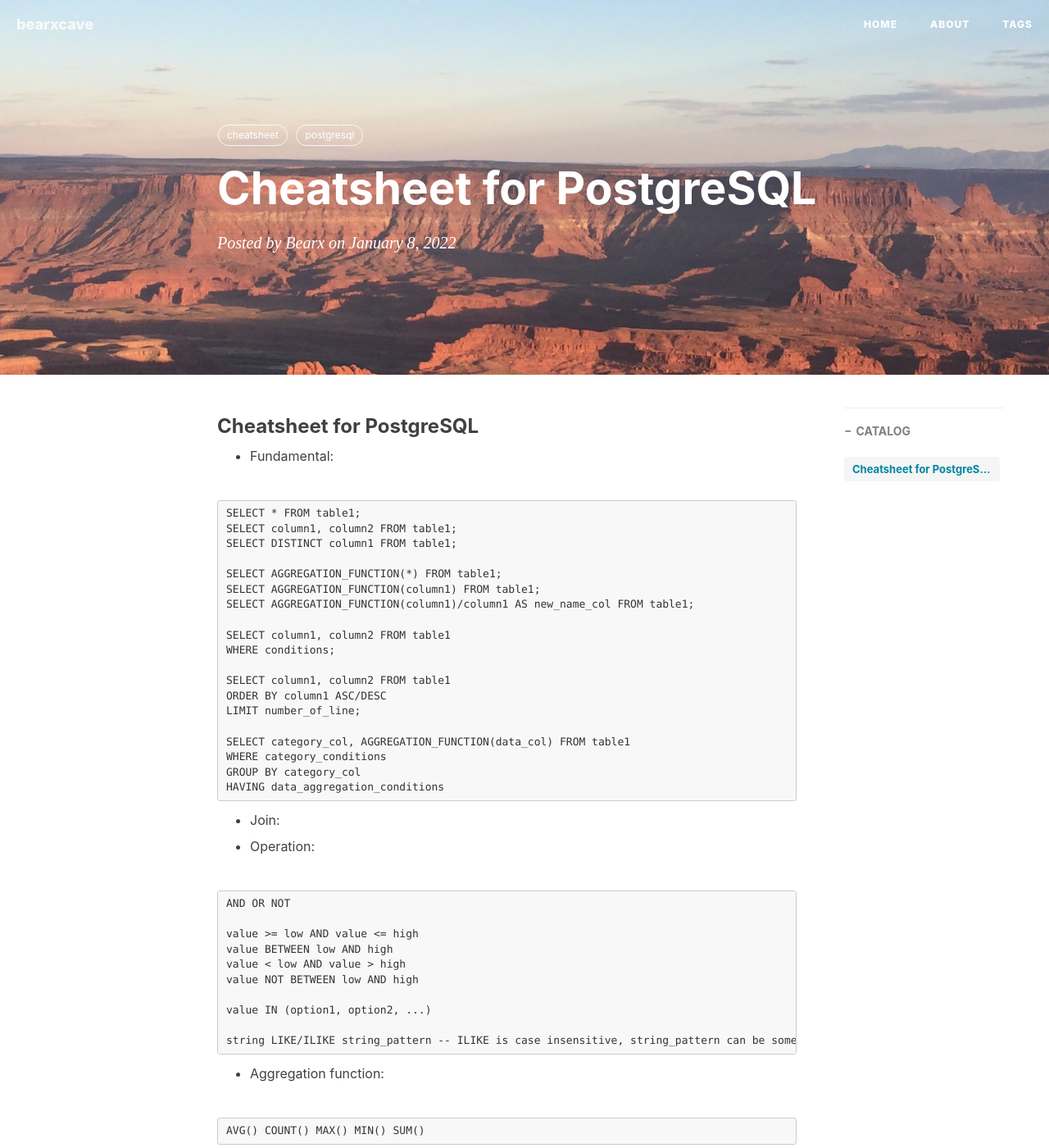
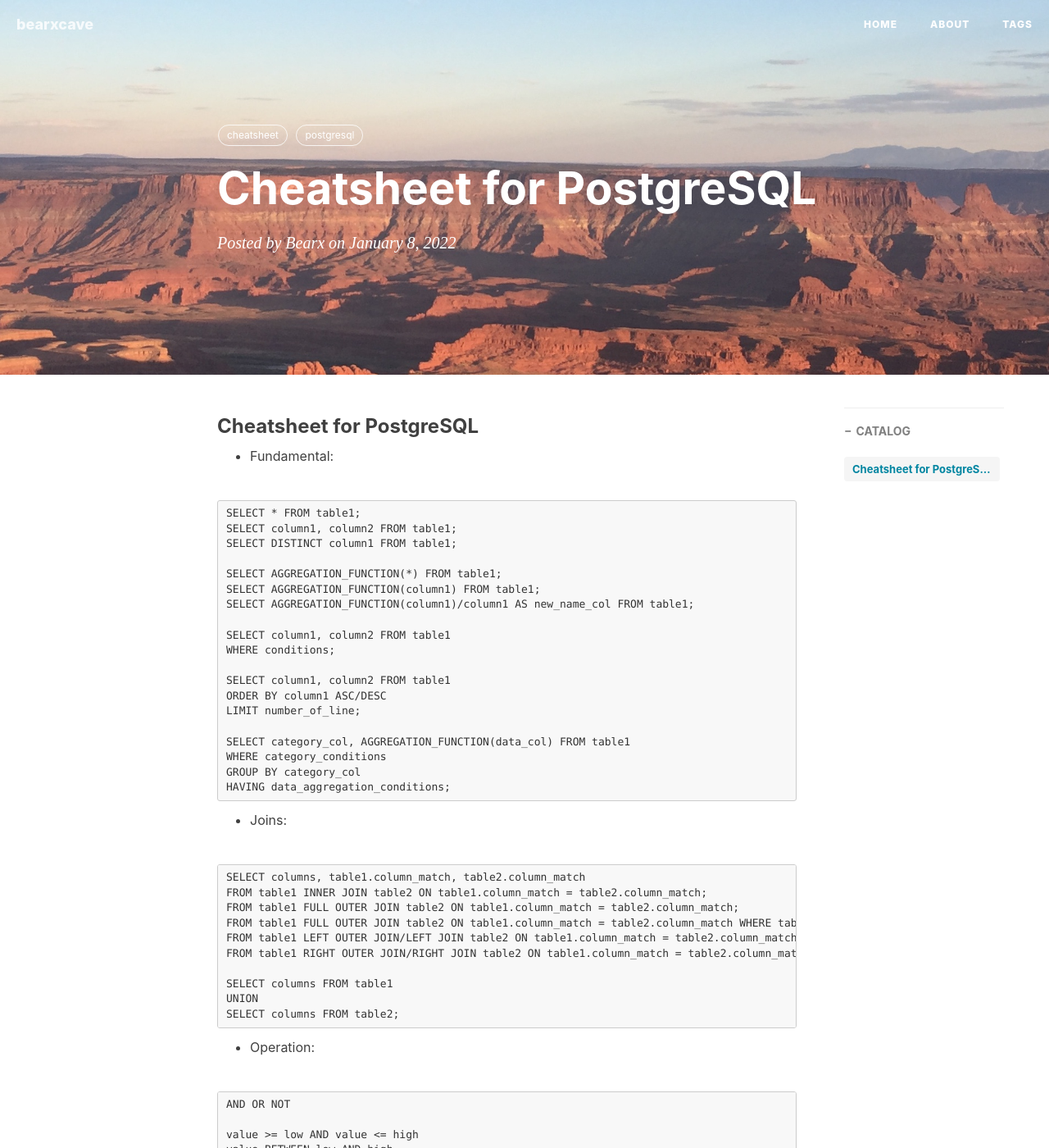
Before and after one commit to Bearxcave/Bearxcave.github.io, a Jekyll site: the page built from _posts/2022-01-08-cheatsheet-postgresql.md, in a window 1280 px wide and 1400 px high. Shown: the whole window at 82% size. Built offline with Jekyll 4.4.1, drawn with Linux system fonts in a browser that asks for light colours; nearby versions of some CDN libraries; comment, search, counter and statistics services are not loaded.

Commit message:
Update 2022-01-08-cheatsheet-postgresql.md

````diff
--- a/_posts/2022-01-08-cheatsheet-postgresql.md
+++ b/_posts/2022-01-08-cheatsheet-postgresql.md
@@ -33,10 +33,23 @@ LIMIT number_of_line;
 SELECT category_col, AGGREGATION_FUNCTION(data_col) FROM table1
 WHERE category_conditions
 GROUP BY category_col
-HAVING data_aggregation_conditions
+HAVING data_aggregation_conditions;
 ```
 
-* Join:
+* Joins:
+
+```
+SELECT columns, table1.column_match, table2.column_match
+FROM table1 INNER JOIN table2 ON table1.column_match = table2.column_match;
+FROM table1 FULL OUTER JOIN table2 ON table1.column_match = table2.column_match;
+FROM table1 FULL OUTER JOIN table2 ON table1.column_match = table2.column_match WHERE table1.id IS null OR table2.id IS null;
+FROM table1 LEFT OUTER JOIN/LEFT JOIN table2 ON table1.column_match = table2.column_match;
+FROM table1 RIGHT OUTER JOIN/RIGHT JOIN table2 ON table1.column_match = table2.column_match;
+
+SELECT columns FROM table1
+UNION
+SELECT columns FROM table2;
+```
 
 * Operation:
 
````
